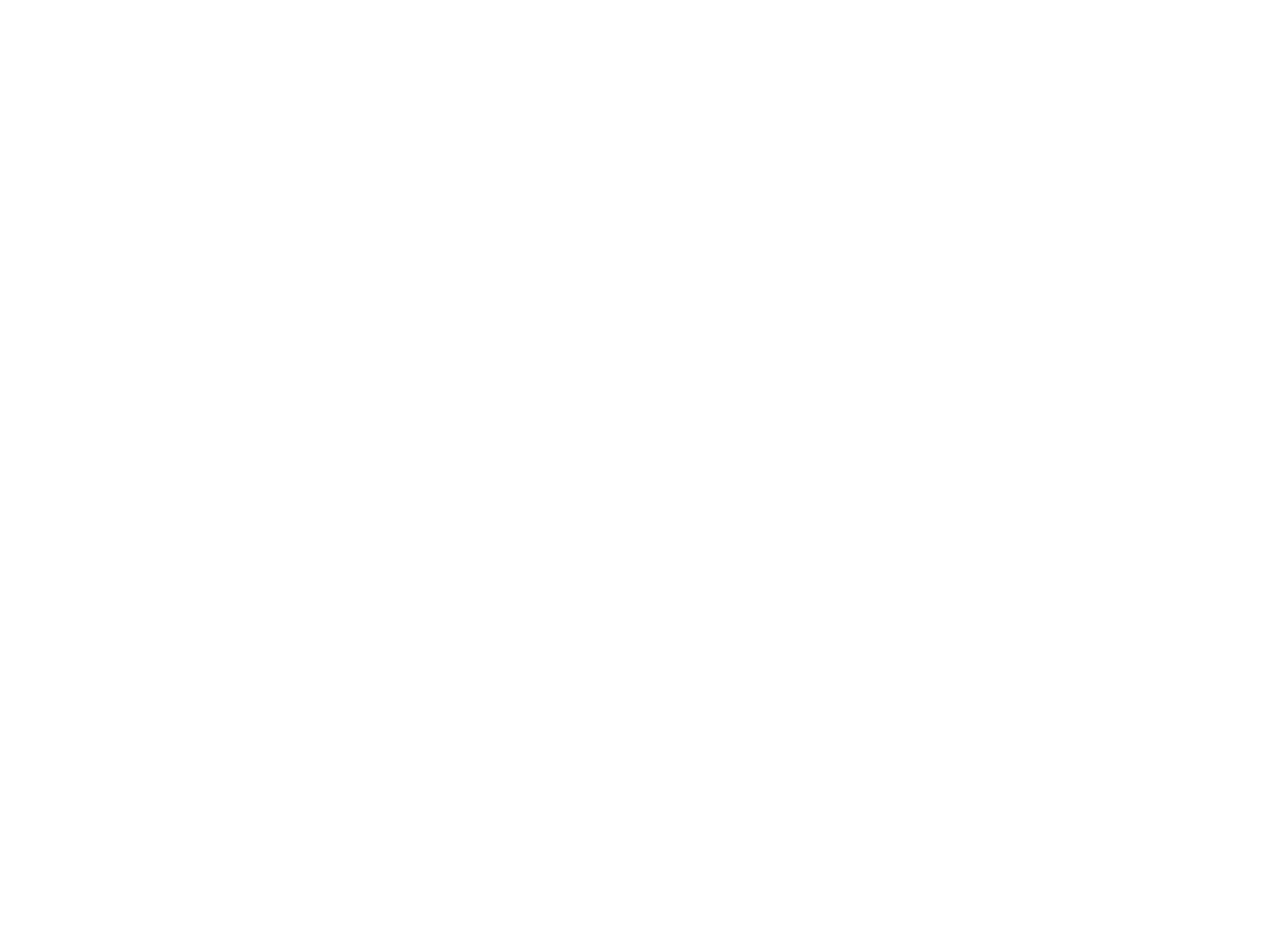
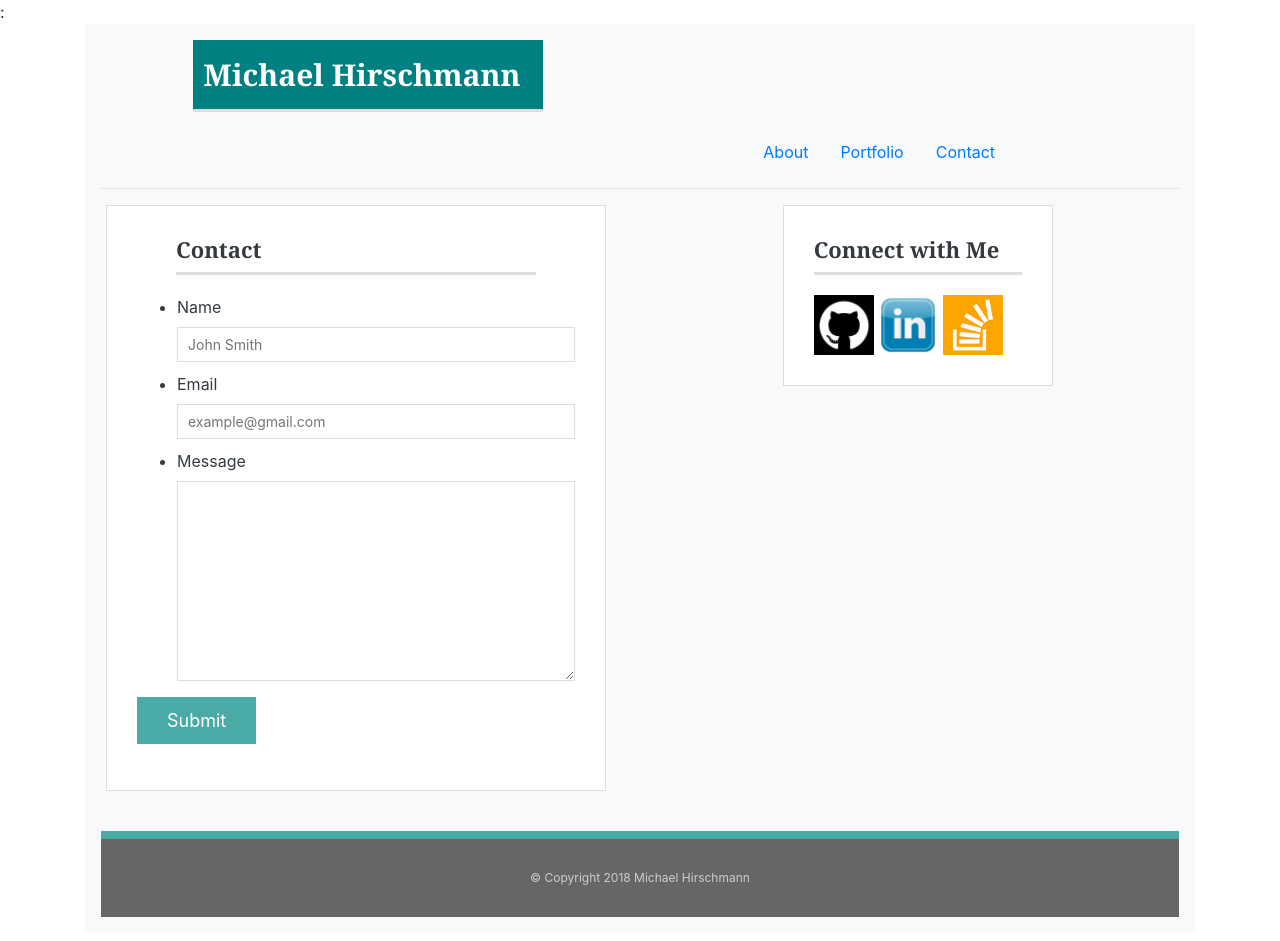
Before and after one commit to mhirschmannAAA/Bootstrap-Portfolio, a plain HTML site: page contact.html in a window 1280 px wide. Before the commit the page ends 800 px from the top, so only its background shows below. Drawn offline with nearby package versions, Linux system fonts and the light colour scheme.

Commit message:
finished except questions for Monday

```diff
--- a/assets/css/style.css
+++ b/assets/css/style.css
@@ -59,3 +59,53 @@
     background: #666;
     border-top: 8px solid #4aaaa5;
   }
+
+  .work {
+    position: relative;
+    float: left;
+    width: 200px;
+    margin: 20px 0 25px;
+    overflow: auto;
+  }
+
+  .work {
+    position: relative;
+    float: right;
+    width: 274px;
+    margin: 20px 0 25px;
+    overflow: auto;
+  }
+
+  #contact-form li {
+    margin-bottom: 10px;
+  }
+
+  label,
+  input[type=text],
+  input[type=email],
+  textarea {
+    display: block;
+    width: 100%;
+  }
+
+  input[type=text],
+  input[type=email],
+  textarea {
+    height: 35px;
+    padding: 0 10px;
+    font-size: 14px;
+    border: 1px solid #ddd;
+  }
+
+  textarea {
+    height: 200px;
+  }
+
+  input[type=submit] {
+    padding: 10px 30px;
+    font-size: 18px;
+    color: #fff;
+    cursor: pointer;
+    background: #4aaaa5;
+    border: 0 none;
+  }
--- a/contact.html
+++ b/contact.html
@@ -0,0 +1,88 @@
+:<!DOCTYPE html>
+<html>
+<head>
+    <meta charset="utf-8" />
+    <meta http-equiv="X-UA-Compatible" content="IE=edge">
+    <title>Bootstrap Portfolio | Michael Hirschmann</title>
+    <meta name="viewport" content="width=device-width, initial-scale=1">
+    <link rel="stylesheet" href="https://maxcdn.bootstrapcdn.com/bootstrap/4.0.0/css/bootstrap.min.css" integrity="sha384-Gn5384xqQ1aoWXA+058RXPxPg6fy4IWvTNh0E263XmFcJlSAwiGgFAW/dAiS6JXm" crossorigin="anonymous">
+    <link rel="stylesheet" type="text/css" href="assets/css/style.css">
+    <script src="main.js"></script>
+</head>
+
+<body>
+  <div class="container">
+    <div class="p-3 mb-2 bg-light text-dark">
+      <div class="row">
+        <div class="col-7 offset-1">
+          <h1 class="h1">Michael Hirschmann</h1>
+        </div>
+
+          <div class="col-4 offset-7">
+            <ul class="nav">
+              <li class="nav-item">
+                <a class="nav-link active" href="index.html">About</a>
+              </li>
+              <li class="nav-item">
+                <a class="nav-link" href="portfolio.html">Portfolio</a>
+              </li>
+              <li class="nav-item">
+                <a class="nav-link" href="contact.html">Contact</a>
+              </li>
+            </ul>
+          </div>
+      </div>
+    <hr class="hr">
+
+      <div class="row">
+        <div class="main-section">
+
+          <div class="row">
+            <div class="col-10 offset-1">
+                <p class="h2">Contact</p>
+            </div>
+          </div>
+          <form id="contact-form">
+                <ul>
+                  <li>
+                    <label for="name">Name</label>
+                    <input type="text" id="name" name="name" placeholder="John Smith" required="required">
+                  </li>
+                  <li>
+                    <label for="email">Email</label>
+                    <input type="email" id="email" name="email" placeholder="example@gmail.com" required="required">
+                  </li>
+                  <li>
+                    <label for="message">Message</label>
+                    <textarea id="message" name="message" required="required"></textarea>
+                  </li>
+                </ul>
+                <input type="submit">
+              </form>
+        </div>
+
+
+        <div class="col-4 offset-1">
+            <div class="sidebar">
+              <p class="h2">Connect with Me</p>
+
+              <a href="https://github.com/mhirschmannAAA"><img src="assets/images/github.png" class="social" alt="GitHub" height="60px"/></a>
+        <a href="https://www.linkedin.com/feed/"><img src="assets/images/linkin.jpg" class="social" alt="LinkedIn" height="60px"/></a>
+        <a href="https://stachoverflow.com"><img src="assets/images/stack.png" class="social" alt="Stack Overflow" height="60px"/></a>
+            </div>
+        </div>
+      </div>
+
+      <footer>
+          <div class="footer">
+            &copy; Copyright 2018 Michael Hirschmann
+          </div>
+      </footer>
+    </div>
+  </div>
+
+    <script src="https://code.jquery.com/jquery-3.2.1.slim.min.js" integrity="sha384-KJ3o2DKtIkvYIK3UENzmM7KCkRr/rE9/Qpg6aAZGJwFDMVNA/GpGFF93hXpG5KkN" crossorigin="anonymous"></script>
+    <script src="https://cdnjs.cloudflare.com/ajax/libs/popper.js/1.12.9/umd/popper.min.js" integrity="sha384-ApNbgh9B+Y1QKtv3Rn7W3mgPxhU9K/ScQsAP7hUibX39j7fakFPskvXusvfa0b4Q" crossorigin="anonymous"></script>
+    <script src="https://maxcdn.bootstrapcdn.com/bootstrap/4.0.0/js/bootstrap.min.js" integrity="sha384-JZR6Spejh4U02d8jOt6vLEHfe/JQGiRRSQQxSfFWpi1MquVdAyjUar5+76PVCmYl" crossorigin="anonymous"></script>
+</body>
+</html>
```
Also changed, not shown: index.html (+0 -6 lines), portfolio.html (+104 -0 lines).
